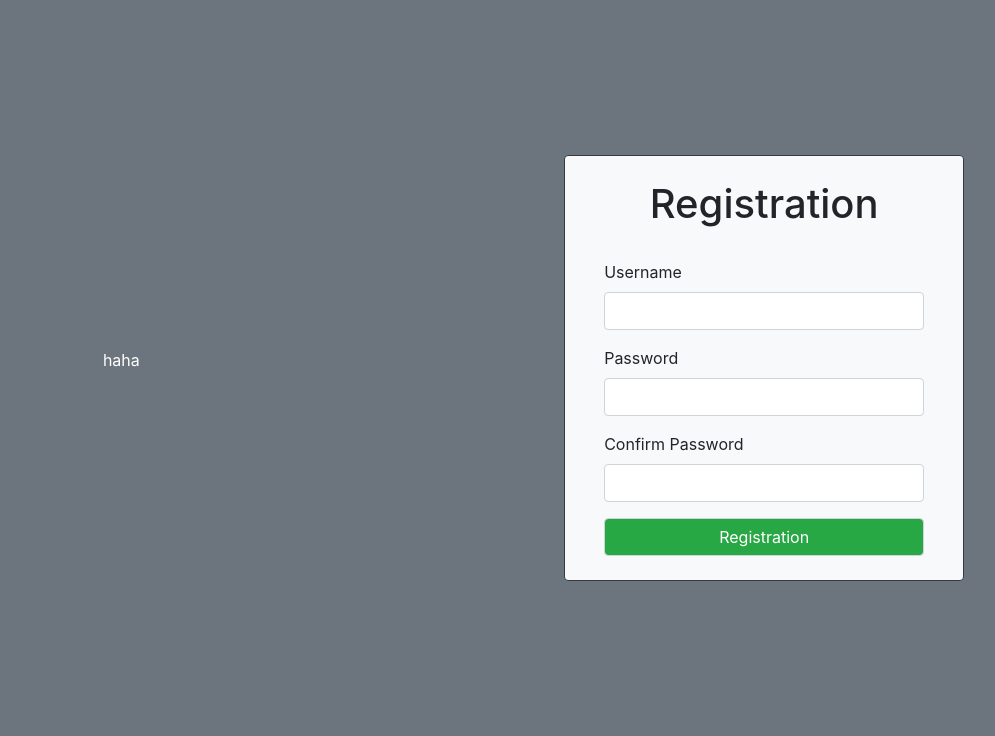
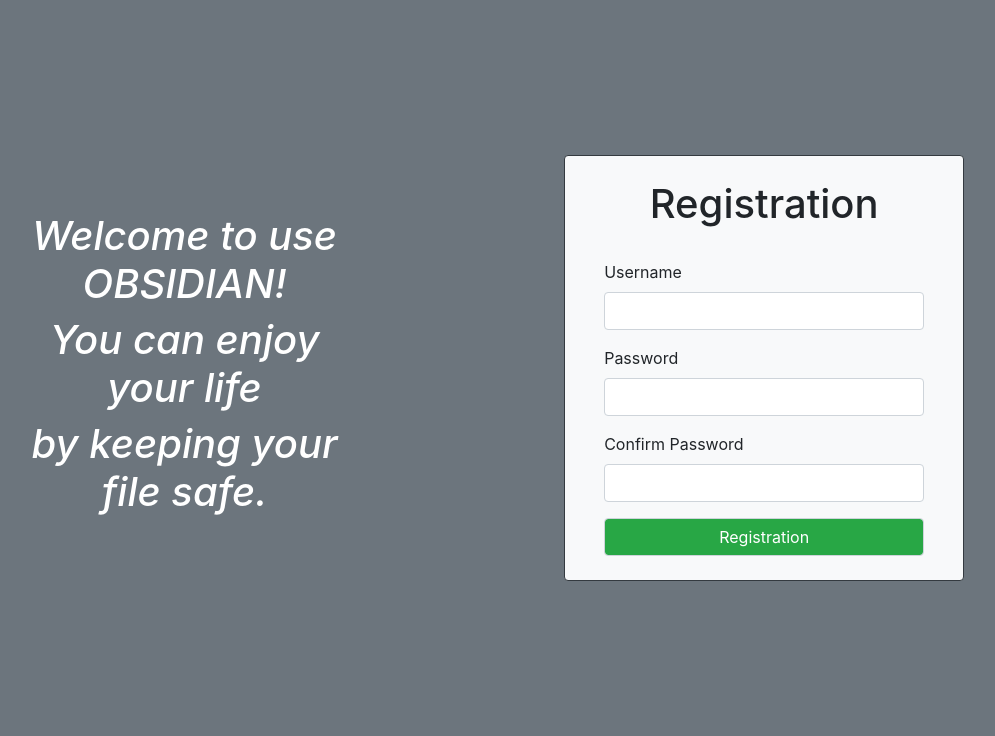
Before and after one commit to hanshanglin/polyu-comp3334-project, a Flask app: page /register in a window 1280 px wide. Shown: the part 64-800 px from the top of the page, without its empty margins (195-1190 px from the left). Run offline with Flask 2, Linux system fonts and the light colour scheme; parts of the project's set-up code (start-up, migrations or seed data) failed here and were passed over; some libraries are stand-ins or nearby versions.

Commit message:
Add files via upload

```diff
--- a/templates/register.html
+++ b/templates/register.html
@@ -24,10 +24,12 @@
     <div class="container-fluid row bg-secondary m-0" style="height: 92%;">
         <div class="col-sm-12 my-auto">
             <div class="row">
-                <div class="col-sm-1"></div>
-                <div class="col-sm-6 align-self-center text-white">
-                    <div class="col w-50 mx-auto">
-                        <p>haha</p>
+                <div class="col-sm-7 align-self-center text-white">
+                    <div class="col w-50 mx-auto text-center font-italic">
+                        <h1>Welcome to use OBSIDIAN!</h1>
+                        <h1>You can enjoy your life</h1>
+                        <h1>by keeping your file safe.</h1>
+
                     </div>
                 </div>
                 <div class="col-sm-4 ">
```
